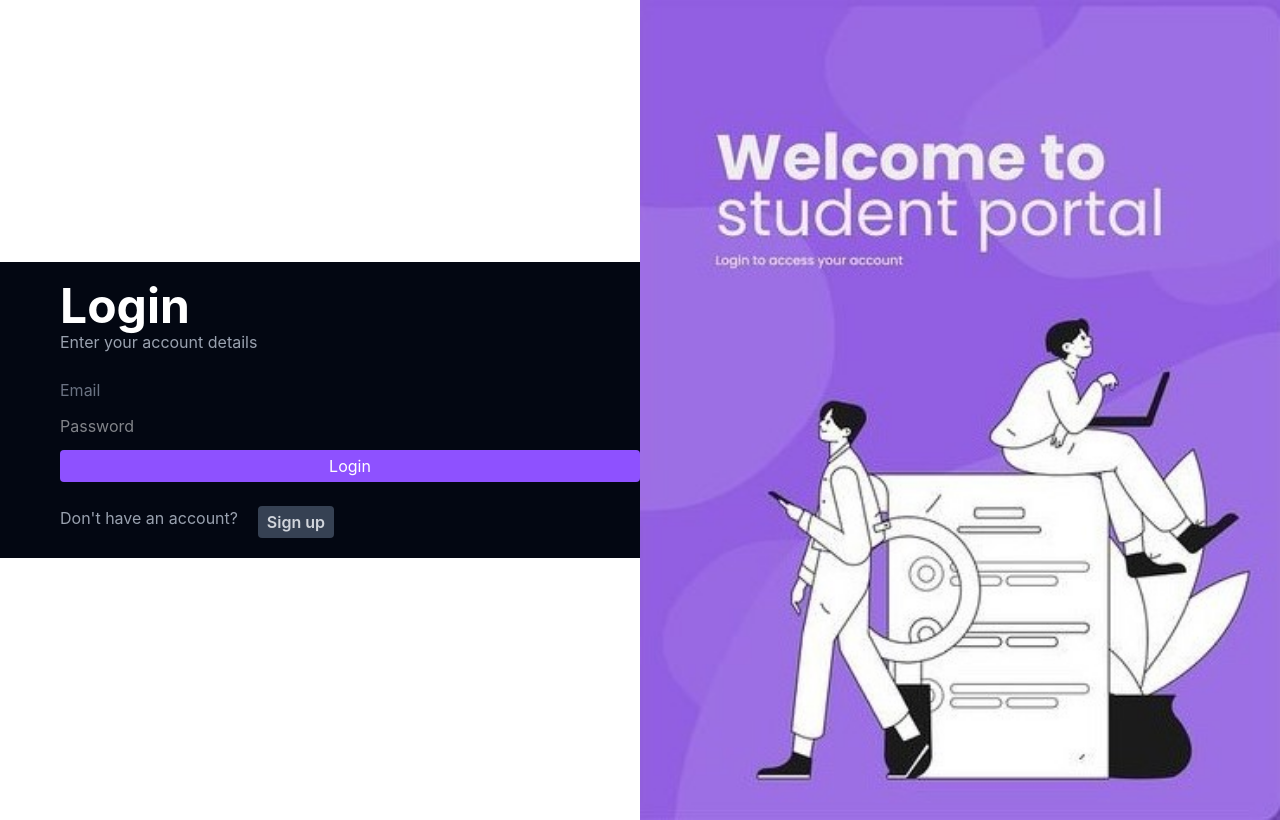
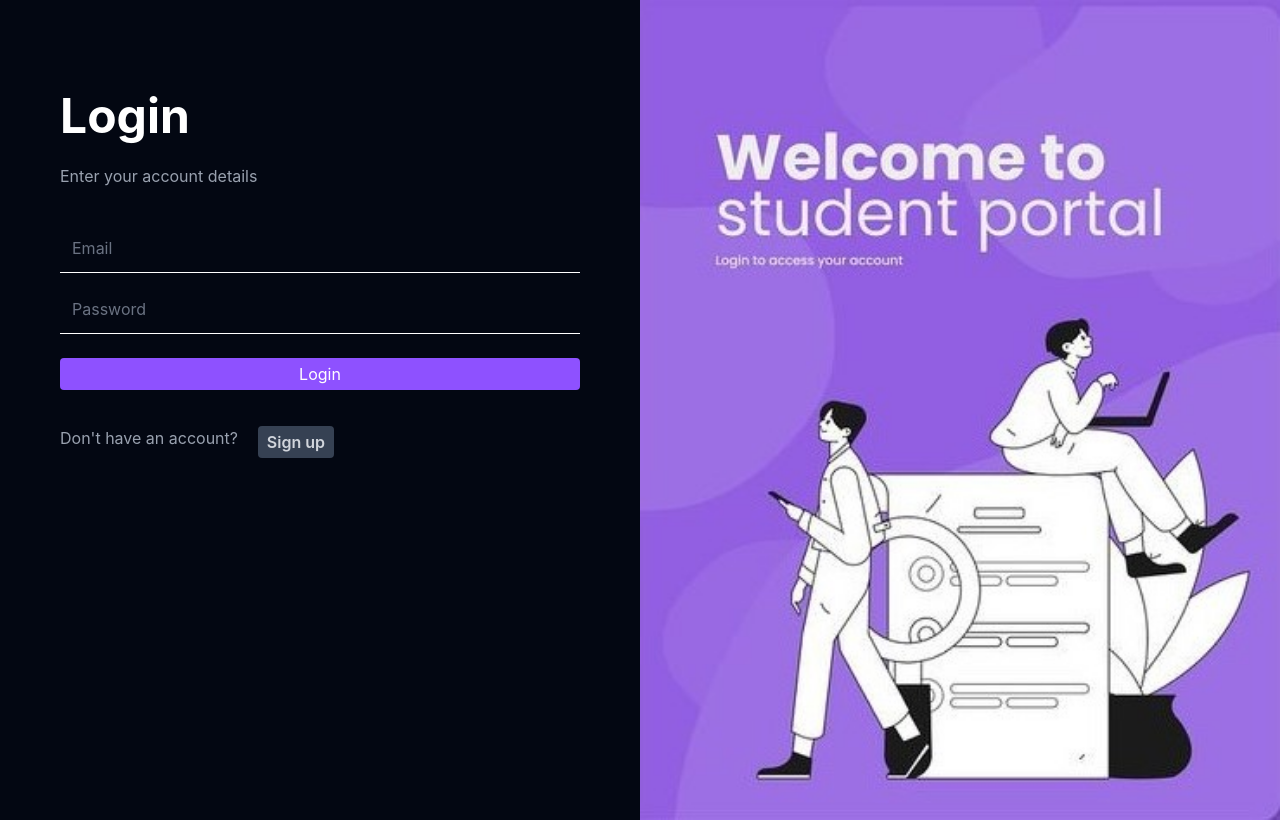
Before and after one commit to Namnika/react-miniLms, a React (Create React App) app: page /users in a window 1280 px wide. Built offline with nearby package versions, Linux system fonts and the light colour scheme.

Commit message:
add login page stles

```diff
--- a/src/components/Auth/Login.js
+++ b/src/components/Auth/Login.js
@@ -3,29 +3,31 @@ import LoginImg from "../../assests/login-portal-img.jpg";
 
 const Login = () => {
   return (
-    <div className="grid min-h-screen grid-cols-2 h-full w-full content-center items-center">
+    <div className="grid min-h-screen grid-cols-2 h-full w-full">
       <div className="login-wrapper bg-gray-950 py-5 text-white">
-        <div className=" ml-15">
-          <div className="login-heading">
+        <div className=" m-15">
+          <div className="login-heading py-3">
             <h2 className="font-bold text-5xl">Login</h2>
+            <br/>
             <h4 className="text-gray-400">Enter your account details</h4>
           </div>
           <div className="login-inputs my-6 gap-3 flex flex-col">
             <input
-              className="placeholder:text-gray-500"
+              className="placeholder:text-gray-500 p-3 border-b"
               type="email"
               name="email"
               required
               placeholder="Email"
             />
             <input
+            className="placeholder:text-gray-500 p-3 border-b"
               type="password"
               name="password"
               required
               placeholder="Password"
             />
             <div>
-              <button className="w-full bg-violet-500 h-8 rounded" type="submit">Login</button>
+              <button className="w-full bg-violet-500 h-8 my-3 rounded" type="submit">Login</button>
             </div>
           </div>
           <div className="no-login flex gap-5">
@@ -36,7 +38,7 @@ const Login = () => {
       </div>
       <div className="portal w-full h-full bg-white right-column bg-white">
         <div className="portal-heading">
-          <img src={LoginImg} className=" w-full object-cover " />
+          <img src={LoginImg} className=" w-full h-full object-cover " />
         </div>
       </div>
     </div>
```
